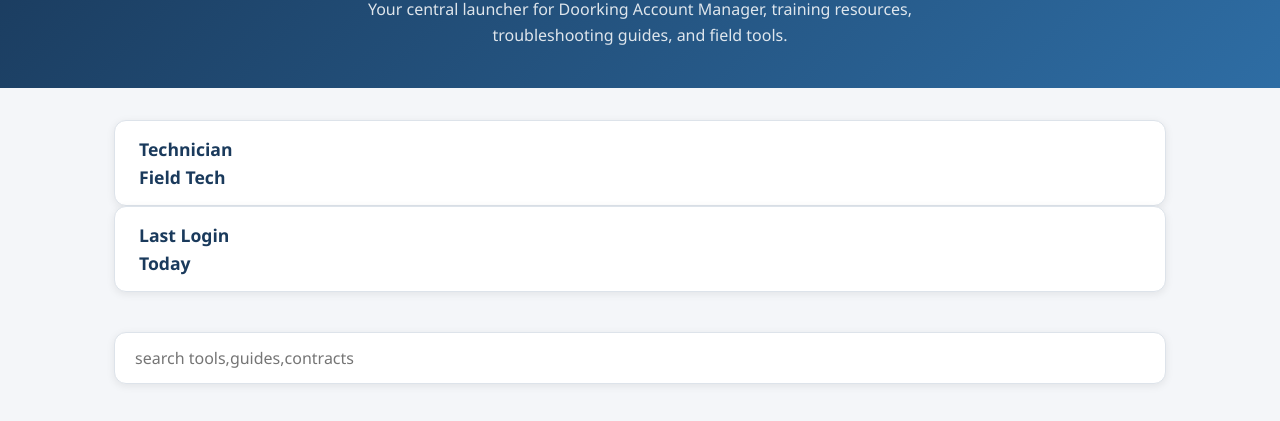
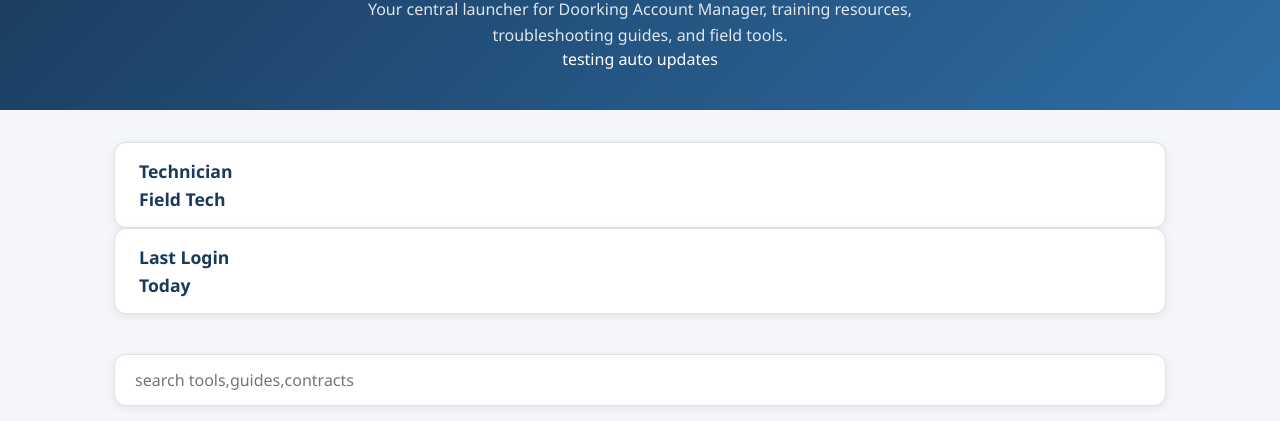
Before and after one commit to Westingo/metro-dashboard, an Electron app: page index.html in a window 1280 px wide. Shown: the part 157-578 px from the top of the page. Drawn offline with Linux system fonts and the light colour scheme.

Commit message:
testing auto updates

```diff
--- a/index.html
+++ b/index.html
@@ -29,6 +29,7 @@
             Your central launcher for Doorking Account Manager, training resources,
             troubleshooting guides, and field tools.
         </p>
+        <p>testing auto updates</p>
     </section>
 
     <main class="main-content">
--- a/package.json
+++ b/package.json
@@ -1,6 +1,6 @@
 {
   "name": "metro-dashboard",
-  "version": "1.0.0",
+  "version": "1.0.4",
   "description": "Metro Access Control - Doorking Operations Dashboard",
   "main": "main.js",
   "scripts": {
```
